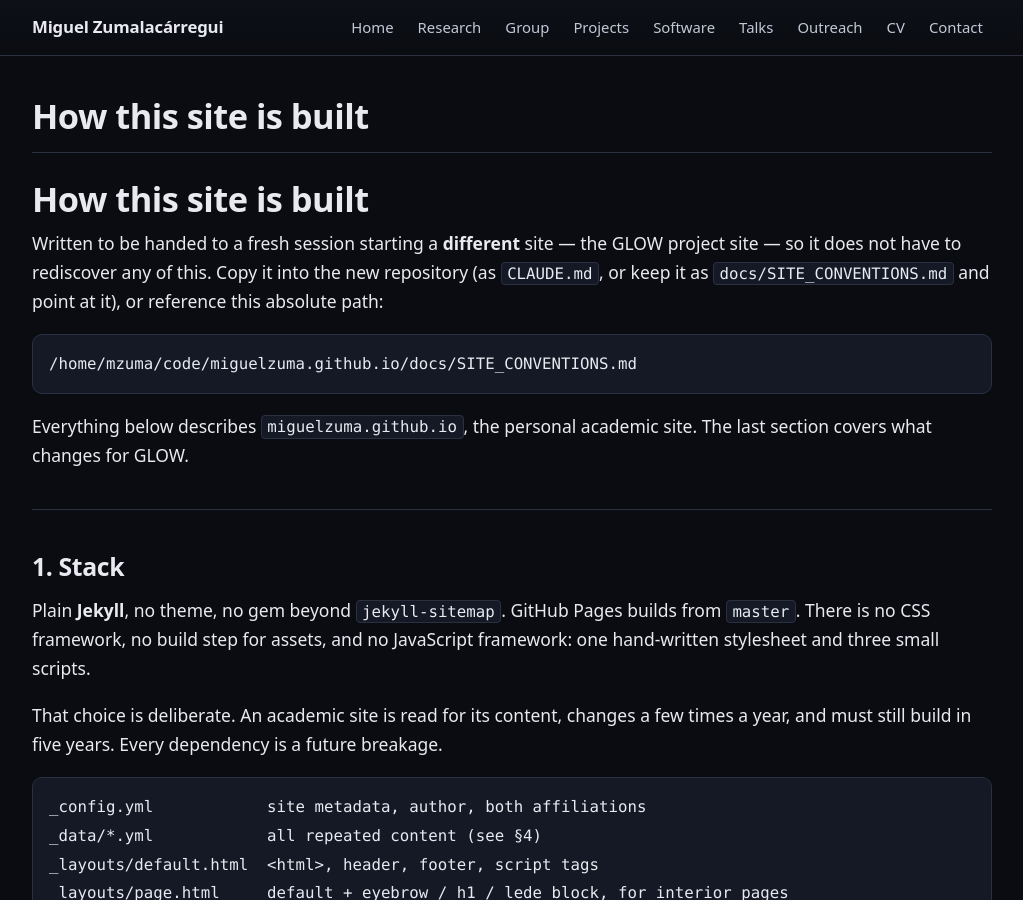
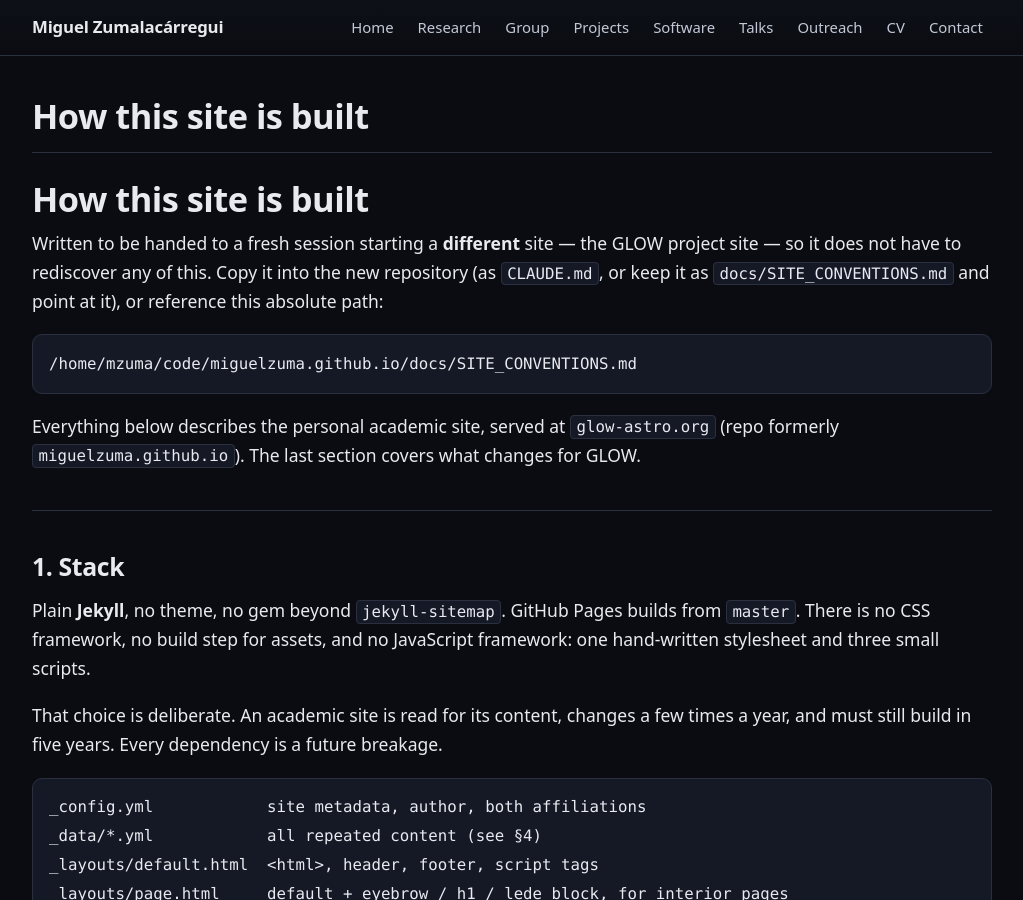
Before and after one commit to miguelzuma/miguelzuma.github.io, a Jekyll site: the page built from docs/SITE_CONVENTIONS.md, in a window 1280 px wide and 900 px high. Shown: the whole window, without its empty margins (128-1151 px from the left). Built offline with Jekyll 4.4.1, drawn with Linux system fonts in a browser that asks for light colours; our own code applies the rules of GitHub Pages for plain Markdown files.

Commit message:
Point the site at glow-astro.org
site.url, the CNAME, the canonical and og:url tags, the analytics host guard
(which derives from site.url) and the GoatCounter code, which is now
glow-astro rather than the placeholder guessed from a GitHub username. The
footer's source link goes to the github.com/glow-astro org; it can be
narrowed to the repo once that repo is named.

DO NOT PUSH THIS UNTIL DNS IS REPOINTED. A CNAME file tells GitHub Pages to
stop answering on <user>.github.io and answer on glow-astro.org instead.
glow-astro.org currently resolves to 217.160.0.102 and serves nothing over
HTTPS, so pushing this before the A records point at GitHub takes the site
off the air rather than moving it.

The three miguelzuma.github.io URLs in _data/software.yml are deliberately
untouched: they are the GLoW and hi_class documentation sites, published from
their own repos, and rewriting them would break three working links.

Co-Authored-By: Claude Opus 5 (1M context) <noreply@anthropic.com>
Claude-Session: https://claude.ai/code/session_01E2ZbXszK9qt9svKVxU5Yrt

```diff
--- /dev/null
+++ b/CNAME
@@ -0,0 +1 @@
+glow-astro.org
--- a/_config.yml
+++ b/_config.yml
@@ -16,10 +16,10 @@ description: >-
   Miguel Zumalacárregui leads a research program on wave-optics lensing, dark
   matter, black holes and tests of gravity at the Max Planck Institute for
   Gravitational Physics (Albert Einstein Institute).
-url: "https://miguelzuma.github.io"
+url: "https://glow-astro.org"
 # GoatCounter site code -- stats at https://<code>.goatcounter.com/.
 # Empty disables analytics entirely (see _includes/analytics.html).
-goatcounter: "miguelzuma"
+goatcounter: "glow-astro"
 baseurl: ""
 lang: en
 
--- a/_includes/footer.html
+++ b/_includes/footer.html
@@ -51,7 +51,7 @@
       </p>
       <p>
         The GLOW project and GLoW code logos were designed by Ana Carvalho.
-        Site source on <a href="https://github.com/miguelzuma/miguelzuma.github.io" rel="noopener">GitHub</a>.
+        Site source on <a href="https://github.com/glow-astro" rel="noopener">GitHub</a>.
       </p>
     </div>
   </div>
--- a/docs/SITE_CONVENTIONS.md
+++ b/docs/SITE_CONVENTIONS.md
@@ -7,7 +7,8 @@ point at it), or reference this absolute path:
 
     /home/mzuma/code/miguelzuma.github.io/docs/SITE_CONVENTIONS.md
 
-Everything below describes `miguelzuma.github.io`, the personal academic site.
+Everything below describes the personal academic site, served at
+`glow-astro.org` (repo formerly `miguelzuma.github.io`).
 The last section covers what changes for GLOW.
 
 ---
```
Also changed, not shown: README.md.
